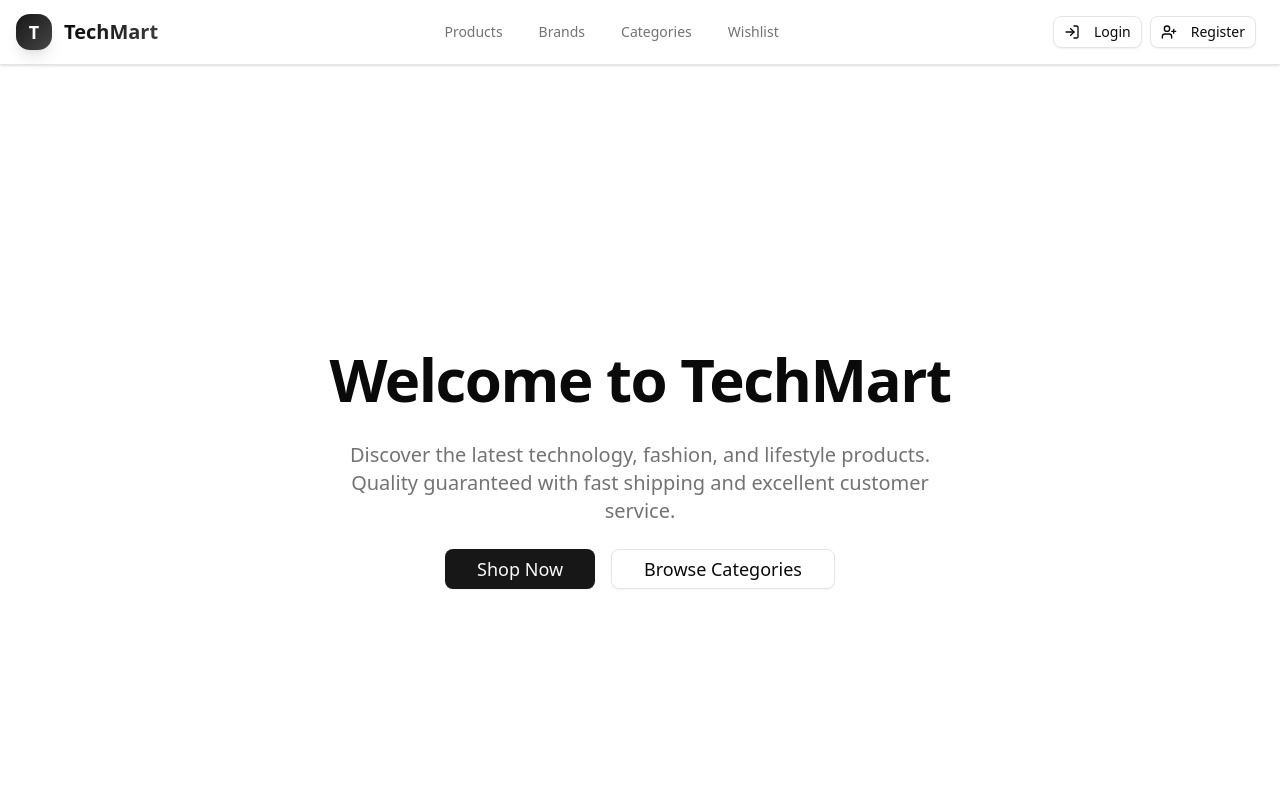
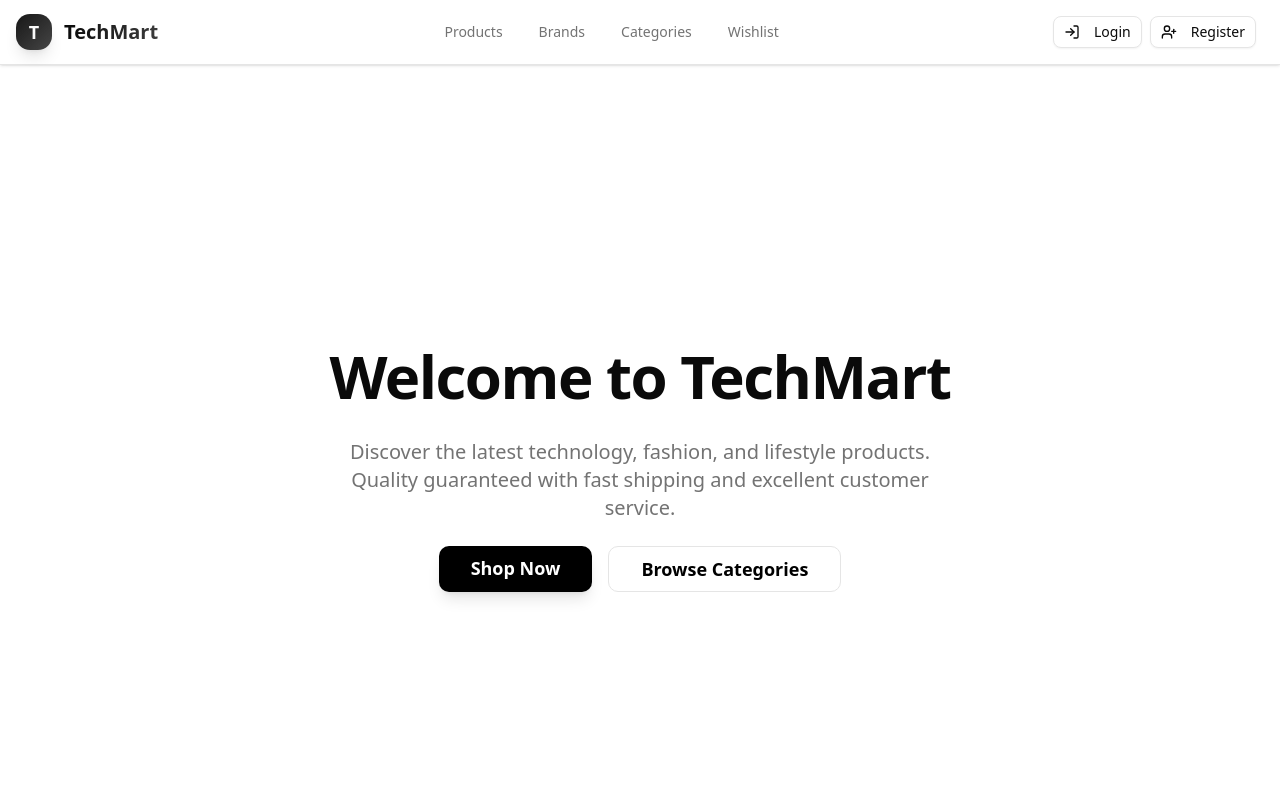
Before and after one commit to KhvledT/E-Commerce, a Next.js app: page / in a window 1280 px wide. Shown: the top 800 px of the page. Built offline with nearby package versions, Linux system fonts and the light colour scheme; no server answers.

Commit message:
fix landing page btns

```diff
--- a/src/app/page.tsx
+++ b/src/app/page.tsx
@@ -12,13 +12,11 @@ export default function Home() {
           Discover the latest technology, fashion, and lifestyle products.
           Quality guaranteed with fast shipping and excellent customer service.
         </p>
-        <div className="flex flex-col sm:flex-row gap-3 sm:gap-4 justify-center px-4">
-          <Button size="lg" className="text-base sm:text-lg px-6 sm:px-8 w-full sm:w-auto">
-            <Link href={"/products"}>Shop Now</Link>
-          </Button>
-          <Button variant="outline" size="lg" className="text-base sm:text-lg px-6 sm:px-8 w-full sm:w-auto">
-            <Link href={"/categories"}>Browse Categories</Link>
-          </Button>
+        <div className="flex flex-col sm:flex-row gap-3 sm:gap-4 justify-center px-4 ">
+            <Link href={"/products"} className="text-base sm:text-lg px-6 sm:px-8  sm:w-auto bg-black text-white py-2  rounded-lg shadow-lg hover:shadow-xl font-semibold transition-all duration-300">Shop Now</Link>
+
+            <Link href={"/categories"} className="text-base sm:text-lg px-6 sm:px-8  sm:w-auto bg-white text-black py-2  rounded-lg border border-black-500 font-semibold transition-all duration-300">Browse Categories</Link>
+
         </div>
       </div>
     </div>
```
